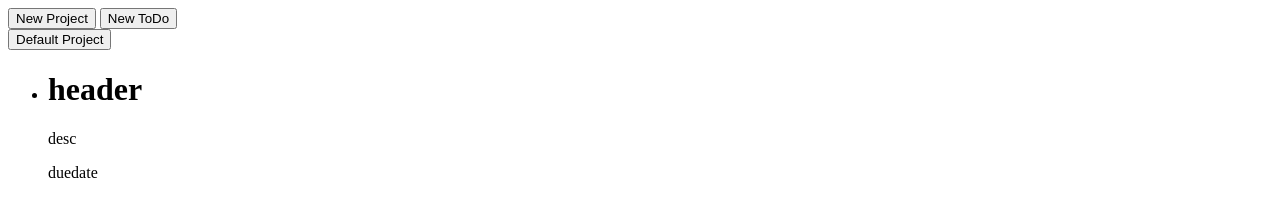
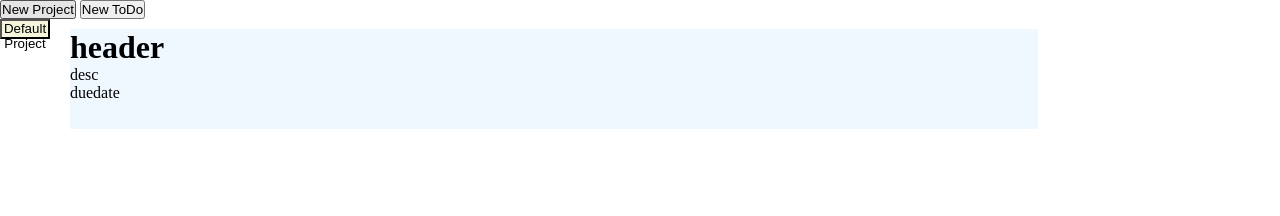
Before and after one commit to Johannesfyren/todolist, a website built with webpack: page src/index.html in a window 1280 px wide. Built offline with nearby package versions, Linux system fonts and the light colour scheme.

Commit message:
Add Styling

```diff
--- a/src/index.html
+++ b/src/index.html
@@ -8,6 +8,7 @@
 <body>
     <button id="new-project">New Project</button>
     <button id="new-todo">New ToDo</button>
+    <div class="container">
         <nav id="nav"></nav>
         <div id="content">
             <ul id="listContainer">
@@ -18,5 +19,6 @@
                 </li>
             </ul>
         </div>
+    </div>
 </body>
 </html>
--- a/src/index.js
+++ b/src/index.js
@@ -3,6 +3,8 @@ import { project, projectArray} from "./project";
 import projectTodosDOM from "./DOMDrawer";
 import { projectName } from "./DOMDrawer";
 import { activeProject, drawProjectTodos} from "./DOMDrawer";
+import "./style.css";
+import * as css from "./style.css";
 
 
 //deafualt todo start
--- /dev/null
+++ b/src/style.css
@@ -0,0 +1,32 @@
+*{
+    margin: 0;
+    padding: 0;
+
+}
+
+.container{
+    display: flex;
+    gap: 20px;
+}
+li{
+    flex: 2;
+    width: 80%;
+    height: 100px;
+    background-color: aliceblue;
+    list-style-type: none;
+    margin: 10px 0px;
+}
+#content{
+    flex: 4;
+}
+#nav{
+    display: flex;
+    flex-direction: column;
+    gap: 10px;
+}
+
+#nav button{
+    height: 20px;
+    width: 50px;
+    background-color: beige;
+}
```
Lines whose indentation alone changed are shown as unchanged.
